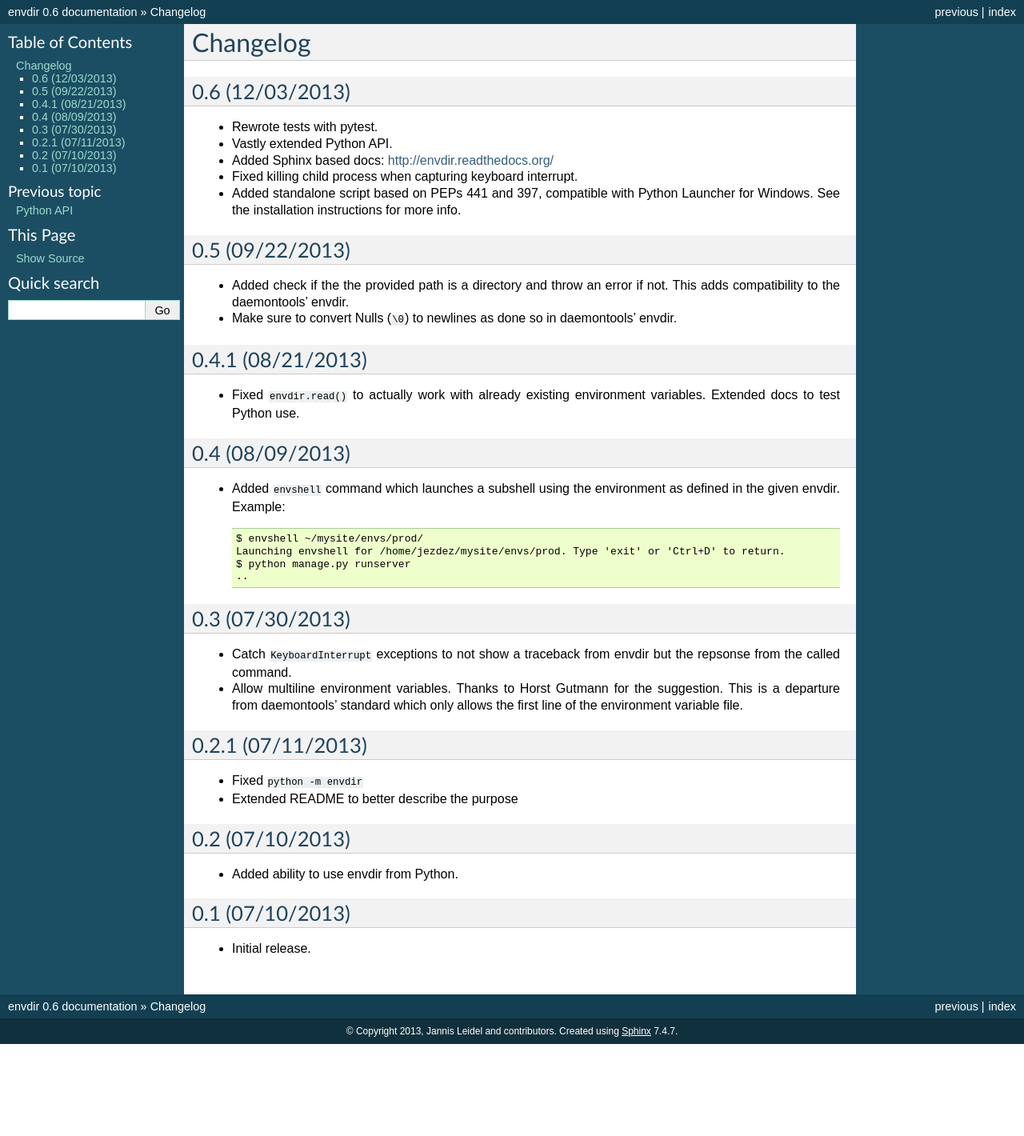
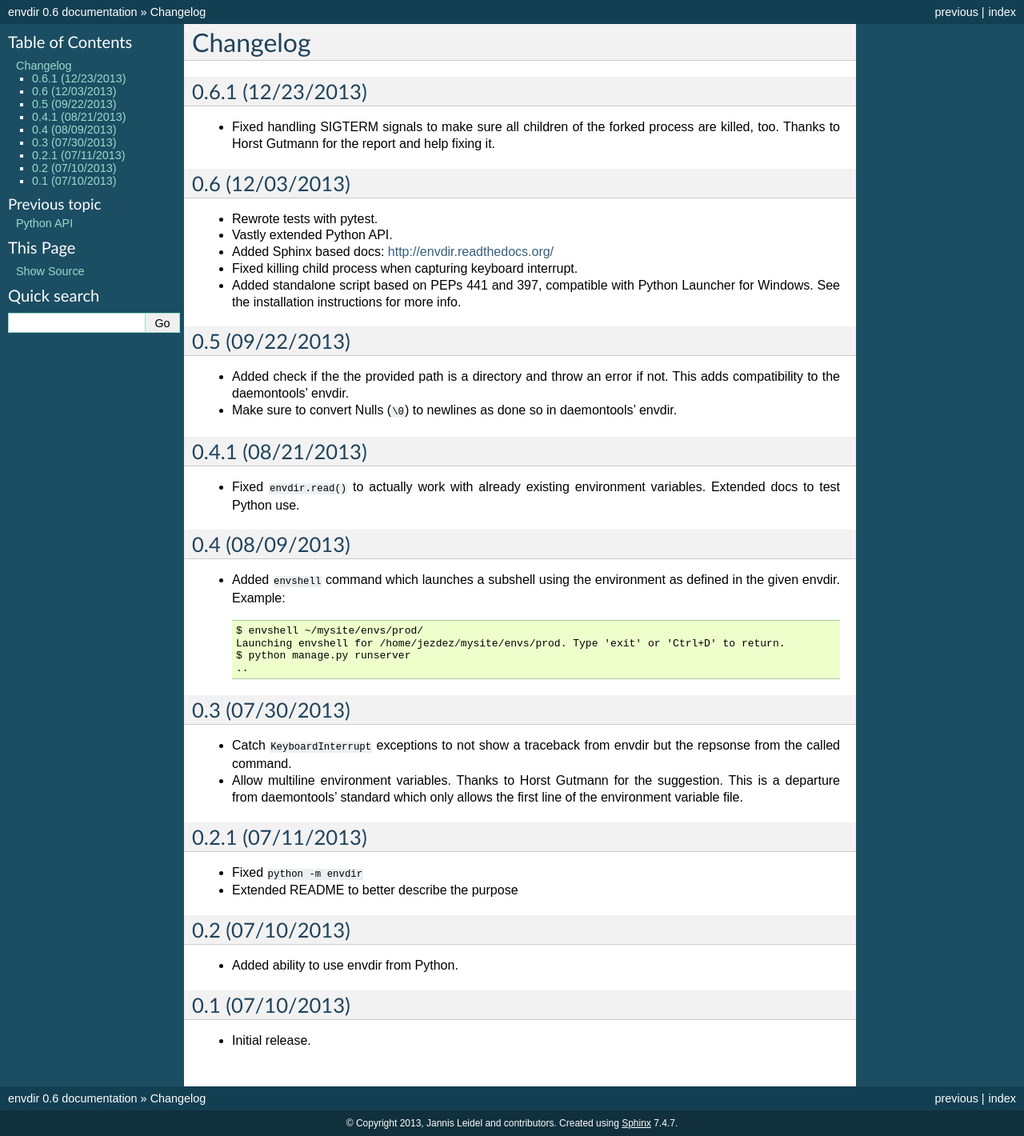
Before and after one commit to jezdez/envdir, a Sphinx documentation site: the page built from docs/changelog.rst, in a window 1280 px wide. Shown: the whole page at 80% size. Built offline with Sphinx 7.4.7, drawn with Linux system fonts in a browser that asks for light colours; before the commit the page ends 1305 px from its top, so only the background shows below that.

Commit message:
Updated changelog.

```diff
--- a/docs/changelog.rst
+++ b/docs/changelog.rst
@@ -1,5 +1,12 @@
 Changelog
 ---------
+
+0.6.1 (12/23/2013)
+^^^^^^^^^^^^^^^^^^
+
+* Fixed handling SIGTERM signals to make sure all children of the forked
+  process are killed, too. Thanks to Horst Gutmann for the report and
+  help fixing it.
 
 0.6 (12/03/2013)
 ^^^^^^^^^^^^^^^^
```
